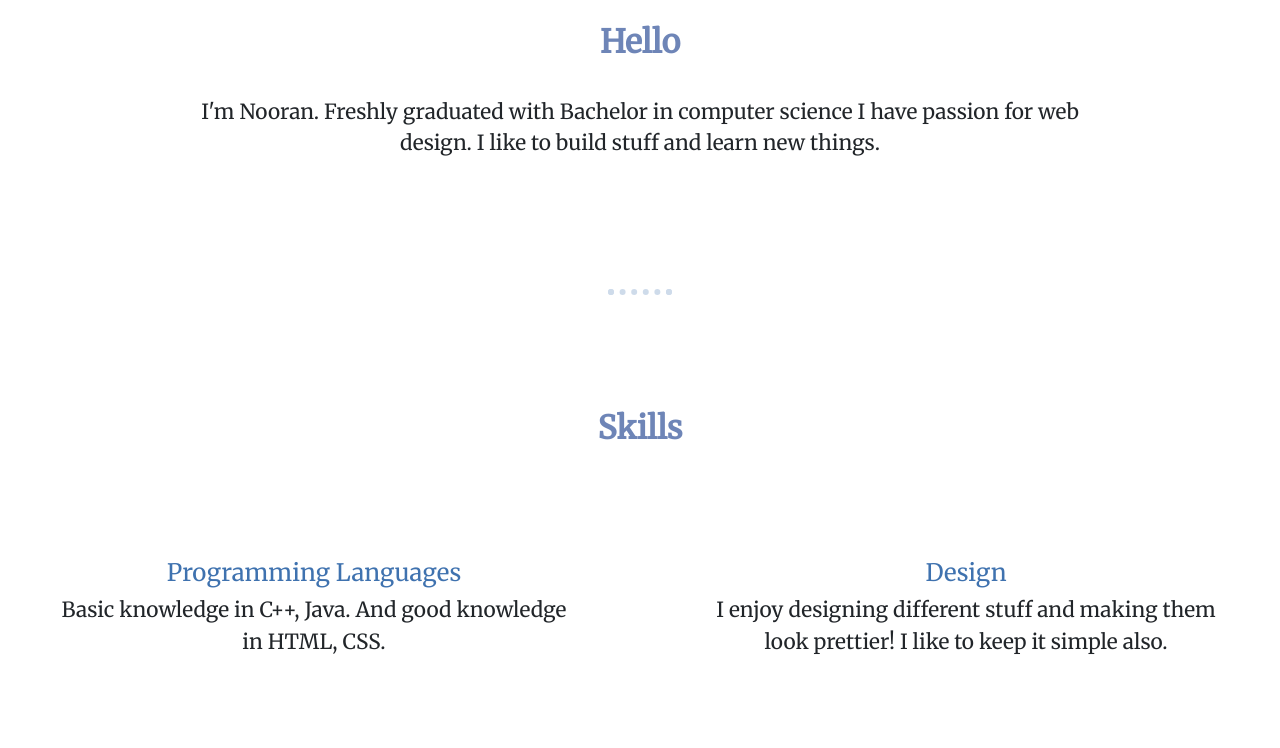
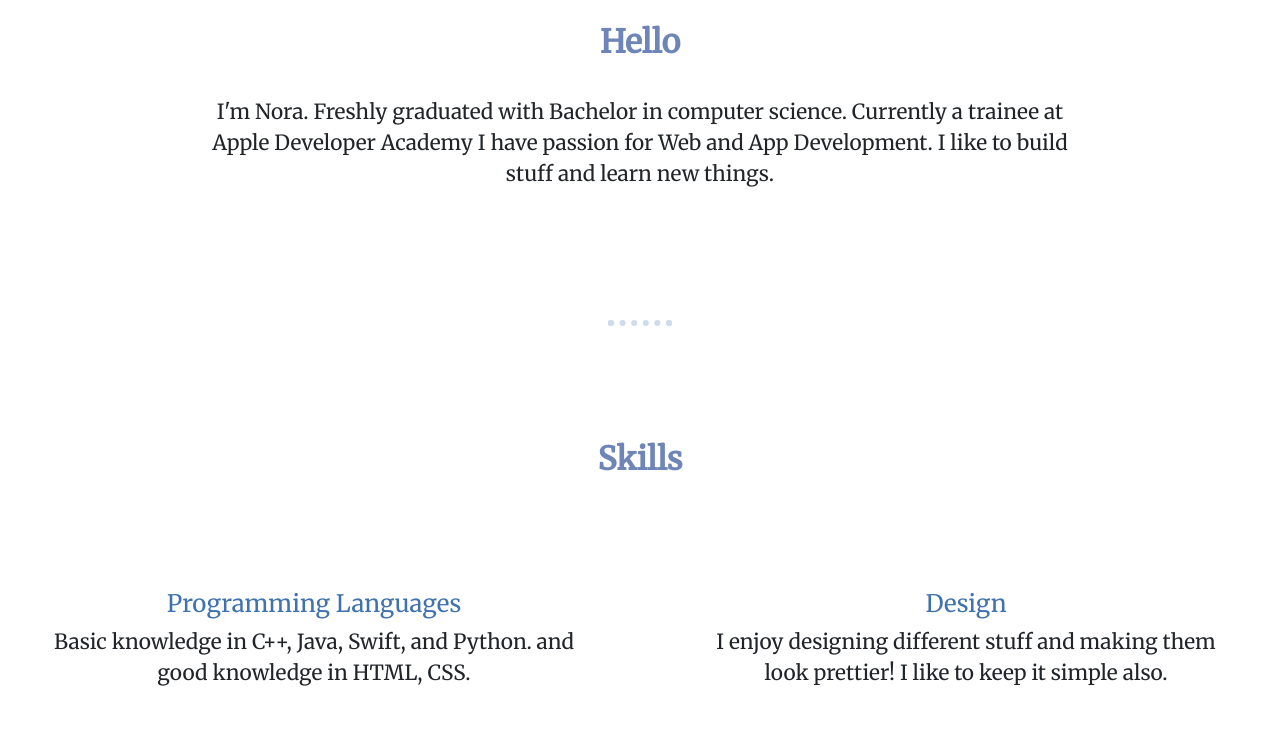
Before and after one commit to noraaldossary/My-Protfolio, a plain HTML site: page index.html in a window 1280 px wide. Shown: the part 1152-1900 px from the top of the page. Drawn offline with nearby package versions, Linux system fonts and the light colour scheme.

Commit message:
Update index.html

```diff
--- a/index.html
+++ b/index.html
@@ -2,7 +2,7 @@
 <html>
   <head>
         <meta charset="utf-8">
-        <title> Nooran </title>
+        <title> Nora </title>
 
         <!-- bootstrap and stylesheet -->
         <link href="https://cdn.jsdelivr.net/npm/bootstrap@5.2.0/dist/css/bootstrap.min.css" rel="stylesheet" integrity="sha384-gH2yIJqKdNHPEq0n4Mqa/HGKIhSkIHeL5AyhkYV8i59U5AR6csBvApHHNl/vI1Bx" crossorigin="anonymous">
@@ -55,7 +55,7 @@
 
                 <div class="row">
                     <div class="title">
-                        <h1>Nooran Hathlool</h1>
+                        <h1>Nora Hathlool</h1>
 
                     </div>
                     <div>
@@ -73,8 +73,8 @@
                 <h2>Hello</h2>
                     <div class="col-lg-12 col-12">
                         <p>
-                            I'm Nooran. Freshly graduated with Bachelor in computer science
-                            I have passion for web design. I like to build stuff and learn new things.
+                            I'm Nora. Freshly graduated with Bachelor in computer science. Currently a trainee at Apple Developer Academy
+                            I have passion for Web and App Development. I like to build stuff and learn new things.
                         </p>
                     </div>
                  </div>
@@ -90,7 +90,7 @@
                 <div class="row">
                     <div class="col-lg-6 col-md-4 skill">
                         <h6> Programming Languages</h6>
-                        <p>Basic knowledge in C++, Java. And good knowledge in HTML, CSS.</p>
+                        <p>Basic knowledge in C++, Java, Swift, and Python. and good knowledge in HTML, CSS.</p>
                     </div>
                     <div class="col-lg-6 col-md-4 skill">
                         <h6> Design</h6>
```
